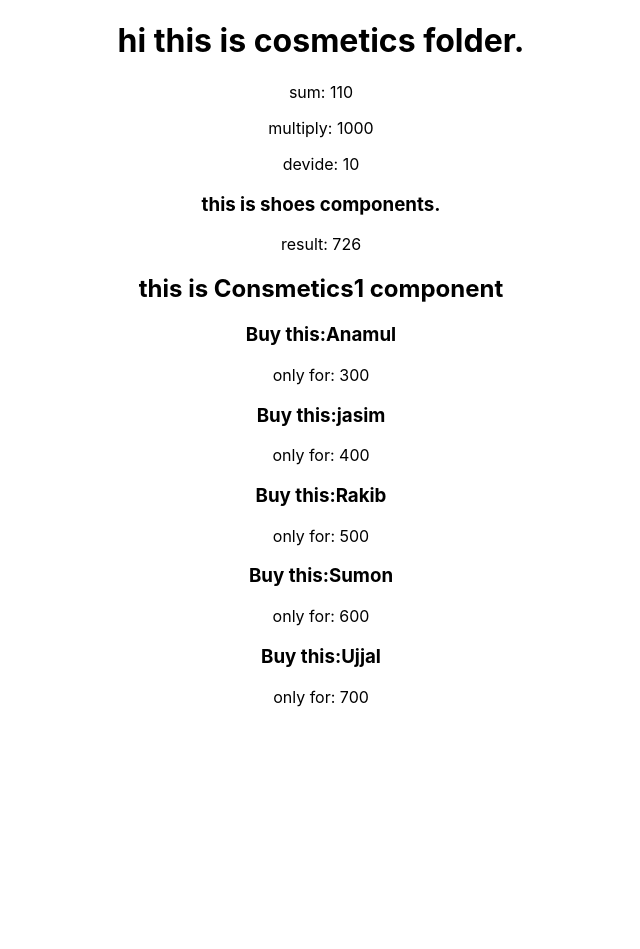
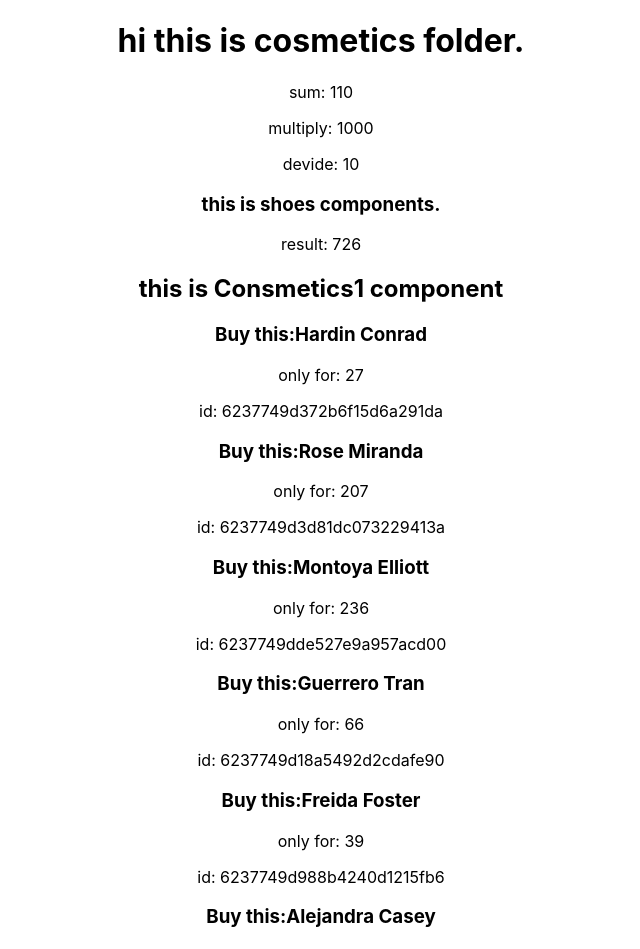
Before and after one commit to anamul01988/import-export-common-storage-handler-practice-phr3, a React (Create React App) app: page / in a window 1280 px wide. Shown: the top 949 px of the page, without its empty margins (319-959 px from the left). Before the commit the page ends 800 px from the top, so only its background shows below. Built offline with nearby package versions, Linux system fonts and the light colour scheme.

Commit message:
data use and store in data.json on public

```diff
--- /dev/null
+++ b/public/data.json
@@ -0,0 +1,55 @@
+ [
+
+
+
+        {
+          "id": "6237749d372b6f15d6a291da",
+          "price": 27,
+          "balance": "$1,861.87",
+          "age": 22,
+          "eyeColor": "brown",
+          "name": "Hardin Conrad"
+        },
+        {
+          "id": "6237749d3d81dc073229413a",
+          "price": 207,
+          "balance": "$1,319.49",
+          "age": 24,
+          "eyeColor": "blue",
+          "name": "Rose Miranda"
+        },
+        {
+          "id": "6237749dde527e9a957acd00",
+          "price": 236,
+          "balance": "$2,130.48",
+          "age": 40,
+          "eyeColor": "green",
+          "name": "Montoya Elliott"
+        },
+        {
+          "id": "6237749d18a5492d2cdafe90",
+          "price": 66,
+          "balance": "$3,562.60",
+          "age": 20,
+          "eyeColor": "blue",
+          "name": "Guerrero Tran"
+        },
+        {
+          "id": "6237749d988b4240d1215fb6",
+          "price": 39,
+          "balance": "$3,480.68",
+          "age": 28,
+          "eyeColor": "green",
+          "name": "Freida Foster"
+        },
+        {
+          "id": "6237749d02e70aabe37110a4",
+          "price": 271,
+          "balance": "$1,704.63",
+          "age": 23,
+          "eyeColor": "blue",
+          "name": "Alejandra Casey"
+        }
+
+
+]
--- a/src/components/cosmetics1/Cosmetics1.js
+++ b/src/components/cosmetics1/Cosmetics1.js
@@ -1,15 +1,72 @@
-import React from 'react';
+import React, { useEffect, useState } from 'react';
 import CosmeticEach from '../cosmetics1Each/CosmeticEach';
 
 const Cosmetics1 = () => {
-    const cosmetics = [
-        {id:1, name: 'Anamul', price: 300},
-        {id:2, name: 'jasim', price: 400},
-        {id:3, name: 'Rakib', price: 500},
-        {id:4, name: 'Sumon', price: 600},
-        {id:5, name: 'Ujjal', price: 700},
+    const [cosmetics,setCosmetics] = useState([]);
+    useEffect( ()=>{
+        fetch('data.json')   //public a rakhci tai ./ kicu use kora lage nai
+        .then(res =>res.json())
+        .then(data =>setCosmetics(data))
+    },[]);
+    // const cosmetics = [
+    //     // {id:1, name: 'Anamul', price: 300},
+    //     // {id:2, name: 'jasim', price: 400},
+    //     // {id:3, name: 'Rakib', price: 500},
+    //     // {id:4, name: 'Sumon', price: 600},
+    //     // {id:5, name: 'Ujjal', price: 700},
 
-    ]
+
+    //         {
+    //           "id": "6237749d372b6f15d6a291da",
+    //           "price": 27,
+    //           "balance": "$1,861.87",
+    //           "age": 22,
+    //           "eyeColor": "brown",
+    //           "name": "Hardin Conrad"
+    //         },
+    //         {
+    //           "id": "6237749d3d81dc073229413a",
+    //           "price": 207,
+    //           "balance": "$1,319.49",
+    //           "age": 24,
+    //           "eyeColor": "blue",
+    //           "name": "Rose Miranda"
+    //         },
+    //         {
+    //           "id": "6237749dde527e9a957acd00",
+    //           "price": 236,
+    //           "balance": "$2,130.48",
+    //           "age": 40,
+    //           "eyeColor": "green",
+    //           "name": "Montoya Elliott"
+    //         },
+    //         {
+    //           "id": "6237749d18a5492d2cdafe90",
+    //           "price": 66,
+    //           "balance": "$3,562.60",
+    //           "age": 20,
+    //           "eyeColor": "blue",
+    //           "name": "Guerrero Tran"
+    //         },
+    //         {
+    //           "id": "6237749d988b4240d1215fb6",
+    //           "price": 39,
+    //           "balance": "$3,480.68",
+    //           "age": 28,
+    //           "eyeColor": "green",
+    //           "name": "Freida Foster"
+    //         },
+    //         {
+    //           "id": "6237749d02e70aabe37110a4",
+    //           "price": 271,
+    //           "balance": "$1,704.63",
+    //           "age": 23,
+    //           "eyeColor": "blue",
+    //           "name": "Alejandra Casey"
+    //         }
+
+
+    // ]
     return (
 
         <div>
--- a/src/components/cosmetics1Each/CosmeticEach.js
+++ b/src/components/cosmetics1Each/CosmeticEach.js
@@ -9,6 +9,7 @@ const CosmeticEach = (props) => {
             <p>only for: {props.cosmetic.price}</p> */}
             <h3>Buy this:{name} </h3>
             <p>only for: {price}</p>
+            <p>id: {id}</p>
         </div>
     );
 };
```
